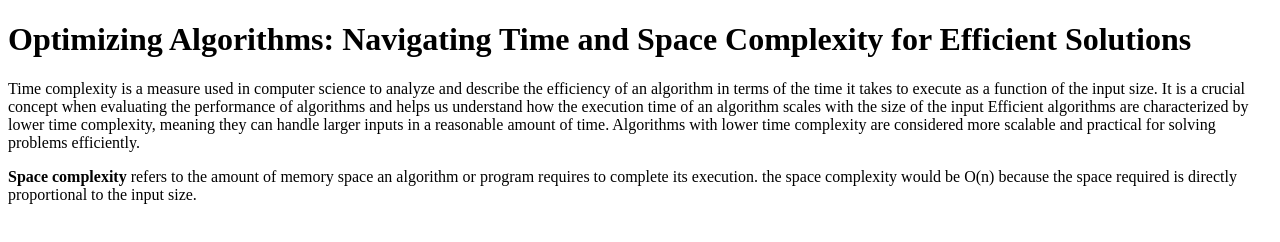
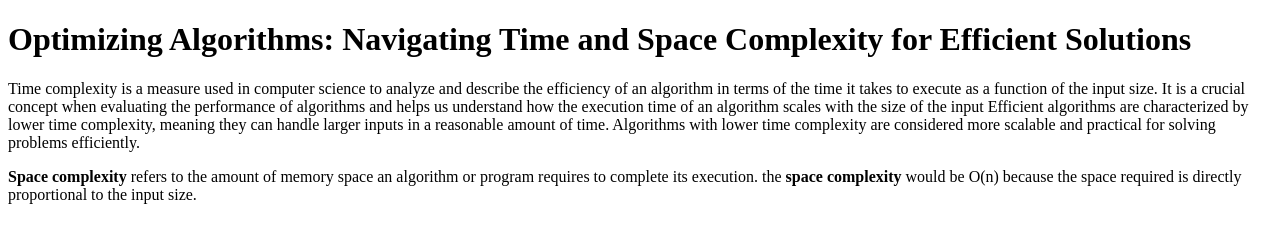
Before and after one commit to acciojob/time-and-space-complexity-Bhargavi-chenu, a website: page main.html in a window 1280 px wide. Drawn offline with Linux system fonts and the light colour scheme.

Commit message:
created a submission

```diff
--- a/main.html
+++ b/main.html
@@ -10,7 +10,7 @@
 	<!-- the entire body must be written by student -->
 	<h1>Optimizing Algorithms: Navigating Time and Space Complexity for Efficient Solutions</h1>
 	<p> Time complexity is a measure used in computer science to analyze and describe the efficiency of an algorithm in terms of the time it takes to execute as a function of the input size. It is a crucial concept when evaluating the performance of algorithms and helps us understand how the execution time of an algorithm scales with the size of the input Efficient algorithms are characterized by lower time complexity, meaning they can handle larger inputs in a reasonable amount of time. Algorithms with lower time complexity are considered more scalable and practical for solving problems efficiently.</p>
-	<p><b>Space complexity </b>refers to the amount of memory space an algorithm or program requires to complete its execution. the space complexity would be
+	<p><b>Space complexity </b>refers to the amount of memory space an algorithm or program requires to complete its execution. the<b> space complexity</b> would be
 O(n) because the space required is directly proportional to the input size.</p>
 
 	<script type="text/javascript" src="./script.js">
```
